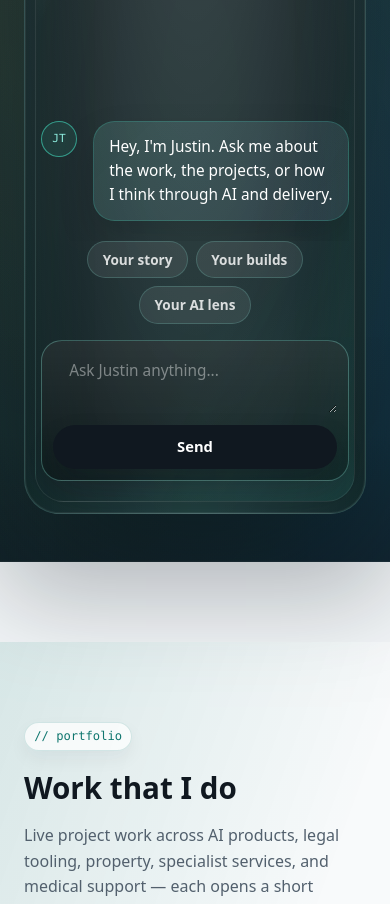
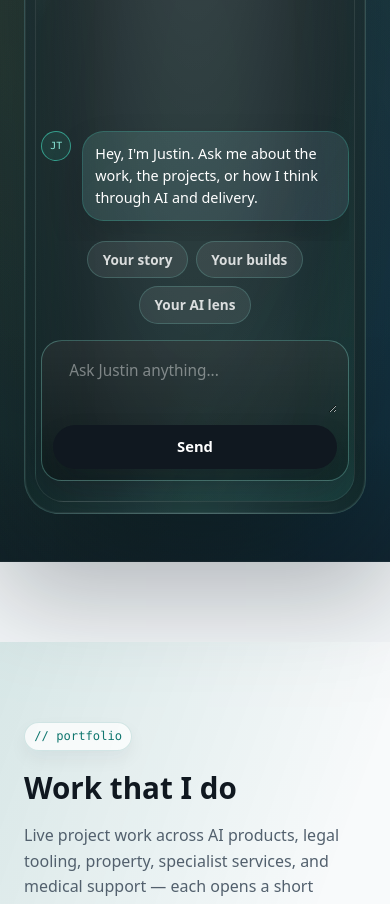
Before and after one commit to justinunderhill/digitalcv, a Next.js app: page / in a window 390 px wide. Shown: the part 6900-7804 px from the top of the page. Built offline with nearby package versions, Linux system fonts and the light colour scheme; no server answers.

Commit message:
Fix mobile digital twin chat layout

```diff
--- a/app/api/digital-twin/route.ts
+++ b/app/api/digital-twin/route.ts
@@ -14,6 +14,8 @@ const MAX_MESSAGE_LENGTH = 1_500;
 const MAX_BODY_BYTES = 24_000;
 const RATE_LIMIT_WINDOW_MS = 60_000;
 const RATE_LIMIT_MAX_REQUESTS = 8;
+const FALLBACK_WARNING =
+  "Using profile-grounded fallback responses while live AI is temporarily unavailable.";
 
 type RateLimitEntry = {
   count: number;
@@ -171,8 +173,7 @@ export async function POST(request: Request) {
       logFallback("missing_api_key");
       return NextResponse.json({
         mode: "fallback",
-        warning:
-          "OpenAI key is missing. Serving profile-grounded fallback responses until OPENAI_API_KEY is configured.",
+        warning: FALLBACK_WARNING,
         message: generateFallbackTwinAnswer(latestPrompt),
       });
     }
@@ -181,8 +182,7 @@ export async function POST(request: Request) {
       logFallback("invalid_api_key_format");
       return NextResponse.json({
         mode: "fallback",
-        warning:
-          "OpenAI key format looks invalid. Fallback mode is active until OPENAI_API_KEY is corrected.",
+        warning: FALLBACK_WARNING,
         message: generateFallbackTwinAnswer(latestPrompt),
       });
     }
@@ -219,8 +219,7 @@ export async function POST(request: Request) {
         logFallback("auth_failed", { status: error.status });
         return NextResponse.json({
           mode: "fallback",
-          warning:
-            "OpenAI authentication failed. Fallback mode is active. Update OPENAI_API_KEY and restart dev server to restore live model responses.",
+          warning: FALLBACK_WARNING,
           message: generateFallbackTwinAnswer(latestPrompt),
         }, { status: 502 });
       }
@@ -229,8 +228,7 @@ export async function POST(request: Request) {
         logFallback("model_access_issue", { status: error.status, model: MODEL_NAME });
         return NextResponse.json({
           mode: "fallback",
-          warning:
-            `Model access issue for '${MODEL_NAME}'. Fallback mode is active until model access is available.`,
+          warning: FALLBACK_WARNING,
           message: generateFallbackTwinAnswer(latestPrompt),
         }, { status: 502 });
       }
@@ -241,9 +239,7 @@ export async function POST(request: Request) {
       });
       return NextResponse.json({
         mode: "fallback",
-        warning:
-          sanitizeOpenAIErrorMessage(error.message) ||
-          "OpenAI request failed. Fallback mode is active.",
+        warning: FALLBACK_WARNING,
         message: generateFallbackTwinAnswer(latestPrompt),
       }, { status: 502 });
     }
@@ -251,7 +247,7 @@ export async function POST(request: Request) {
     logFallback("unexpected_error", error instanceof Error ? error.message : error);
     return NextResponse.json({
       mode: "fallback",
-      warning: "Unexpected server error while contacting OpenAI. Fallback mode is active.",
+      warning: FALLBACK_WARNING,
       message: generateFallbackTwinAnswer(latestPrompt),
     }, { status: 500 });
   }
--- a/app/globals.css
+++ b/app/globals.css
@@ -1472,13 +1472,14 @@ footer {
 
 .twin-message {
   display: grid;
-  grid-template-columns: 2.5rem 1fr;
+  grid-template-columns: 2.5rem minmax(0, 1fr);
   gap: 0.75rem;
   align-items: start;
+  min-width: 0;
 }
 
 .twin-message.is-user {
-  grid-template-columns: 1fr 2.5rem;
+  grid-template-columns: minmax(0, 1fr) 2.5rem;
 }
 
 .twin-message.is-user .twin-avatar {
@@ -1515,6 +1516,7 @@ footer {
 .twin-bubble {
   width: fit-content;
   max-width: min(100%, 34rem);
+  min-width: 0;
   border: 1px solid rgba(255, 255, 255, 0.1);
   border-radius: 1.35rem;
   background: rgba(255, 255, 255, 0.065);
@@ -1540,6 +1542,8 @@ footer {
   font-size: 0.96rem;
   line-height: 1.55;
   white-space: pre-wrap;
+  overflow-wrap: anywhere;
+  word-break: normal;
 }
 
 .twin-message.is-thinking .twin-bubble p {
@@ -2010,6 +2014,31 @@ footer {
     padding-right: 0;
   }
 
+  .twin-message {
+    grid-template-columns: 2rem minmax(0, 1fr);
+    gap: 0.55rem;
+  }
+
+  .twin-message.is-user {
+    grid-template-columns: minmax(0, 1fr) 2rem;
+  }
+
+  .twin-avatar {
+    width: 1.9rem;
+    height: 1.9rem;
+    font-size: 0.62rem;
+  }
+
+  .twin-bubble {
+    max-width: 100%;
+    padding: 0.72rem 0.78rem;
+  }
+
+  .twin-bubble p {
+    font-size: 0.9rem;
+    line-height: 1.5;
+  }
+
   .twin-input-wrap {
     grid-template-columns: 1fr;
     border-radius: 1.3rem;
```
Also changed, not shown: 1 other file (tests, documents, lock files or other folders).
